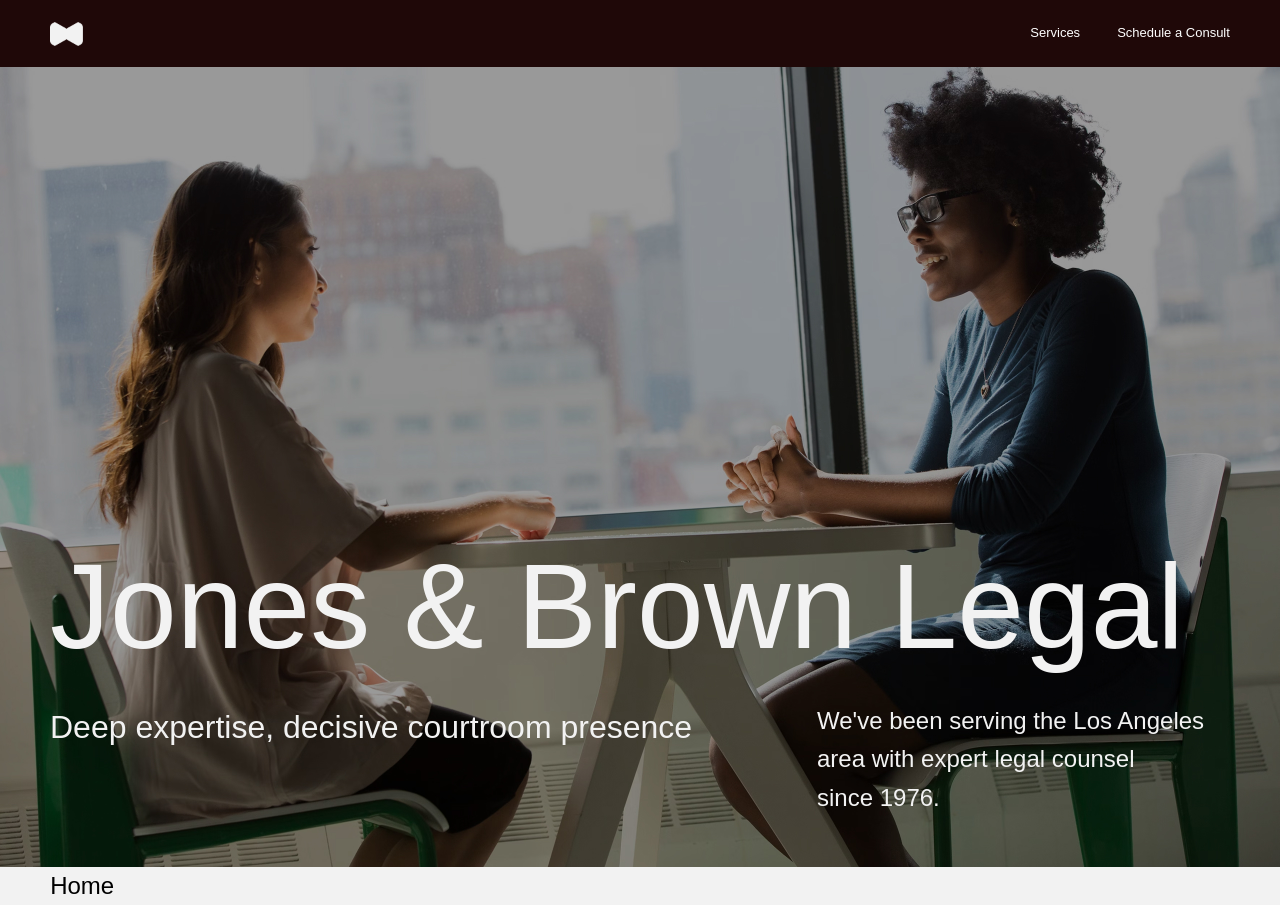
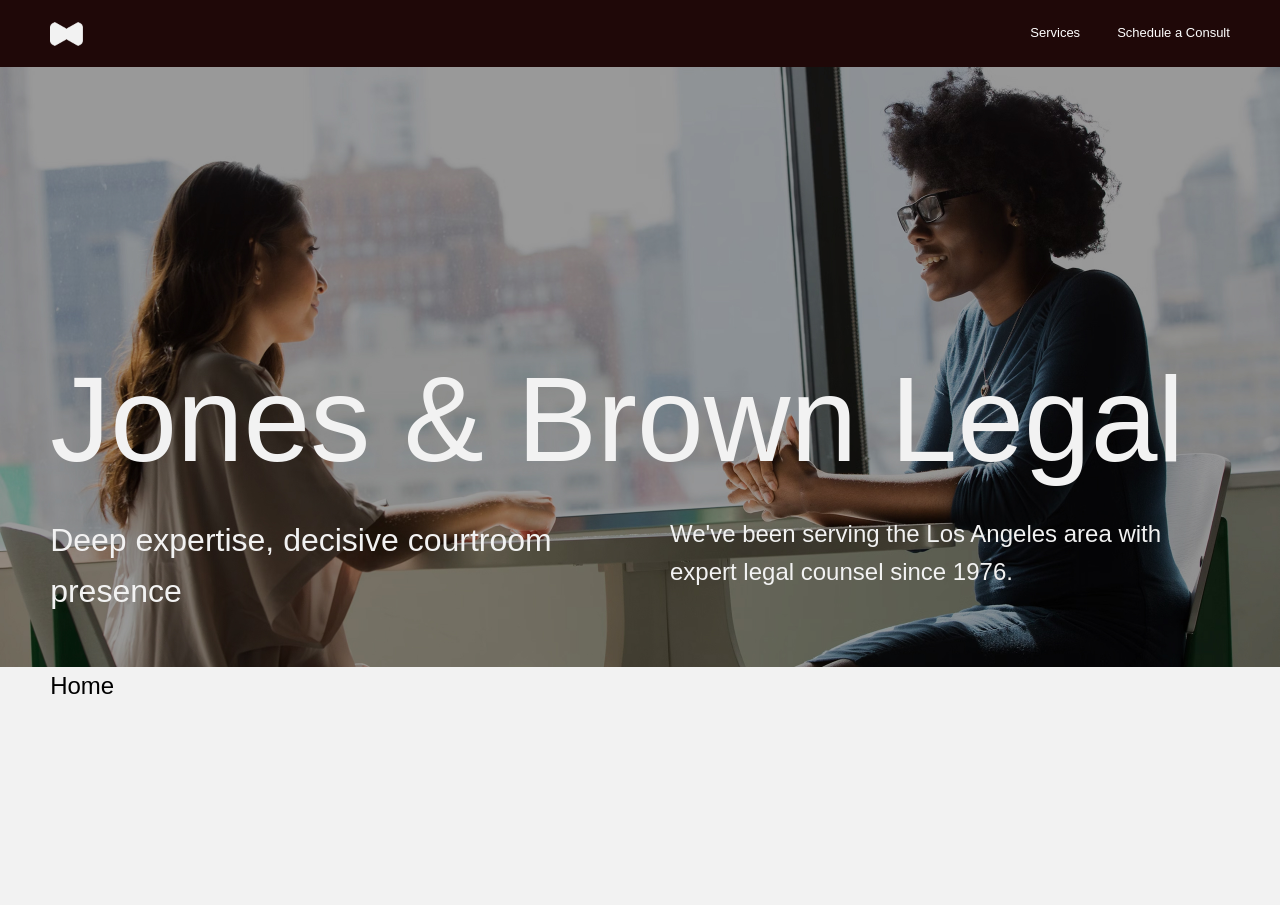
Before and after one commit to DejanVjestica/vuevibe, a Vue app: page / in a window 1280 px wide. After the commit the page ends 800 px from the top, so only its background shows below. Built offline with nearby package versions, Linux system fonts and the light colour scheme; a web font is replaced by a local one.

Commit message:
change names, fix hero layout

```diff
--- a/src/App.vue
+++ b/src/App.vue
@@ -1,44 +1,10 @@
 <script setup lang="ts">
-import SiteLogo from './components/SiteLogo.vue'
-import SiteNav from './components/SiteNav.vue'
+import TheHeader from './components/TheHeader.vue'
 </script>
 
 <template>
-  <header class="header">
-    <div>
-      <SiteLogo />
-      <SiteNav />
-    </div>
-  </header>
-
+  <TheHeader />
   <main class="main">
     <RouterView />
   </main>
 </template>
-
-<style>
-.header {
-  background-color: var(--color-background-3);
-  color: var(--color-paragraph-2);
-  display: grid;
-  grid-template-columns: var(--grid-template-columns);
-  grid-template-rows: 6.7rem;
-
-  > div {
-    align-items: center;
-    display: flex;
-    grid-column: content;
-    justify-content: space-between;
-    max-width: var(--content-max-width);
-  }
-}
-
-.main {
-  display: grid;
-  grid-template-columns: var(--grid-template-columns);
-
-  > * {
-    grid-column: content;
-  }
-}
-</style>
--- a/src/assets/css/main.css
+++ b/src/assets/css/main.css
@@ -1,6 +1,15 @@
 @layer reset, base;
 @import url('./reset.css') layer(reset);
 @import url('./base.css') layer(base);
+
+:is(header, main) {
+  display: grid;
+  grid-template-columns: var(--grid-template-columns);
+
+  > * {
+    grid-column: content;
+  }
+}
 
 a {
   cursor: pointer;
--- /dev/null
+++ b/src/components/TheHeader.vue
@@ -0,0 +1,25 @@
+<script setup lang="ts">
+import TheLogo from './TheLogo.vue'
+import TheNavbar from './TheNavbar.vue'
+</script>
+<template>
+  <header class="header">
+    <div>
+      <TheLogo />
+      <TheNavbar />
+    </div>
+  </header>
+</template>
+<style scoped>
+.header {
+  background-color: var(--color-background-3);
+  color: var(--color-paragraph-2);
+  grid-template-rows: 6.7rem;
+
+  > div {
+    align-items: center;
+    display: flex;
+    justify-content: space-between;
+  }
+}
+</style>
--- a/src/components/PageHero.vue
+++ b/src/components/TheHero.vue
@@ -5,9 +5,10 @@ const props = defineProps<{
   heroBg: [string, string]
 }>()
 const imageSet = computed(() => {
+  const [oneX, twoX] = props.heroBg
   return `image-set(
-  url(${props.heroBg[0]}) 1x,
-  url(${props.heroBg[1]}) 2x
+  url(${oneX}) 1x,
+  url(${twoX}) 2x
 )`
 })
 </script>
@@ -21,25 +22,23 @@ const imageSet = computed(() => {
 
 <style scoped>
 .page-hero {
-  align-items: end;
   background-image: var(--hero-bg);
   background-position-x: center;
   background-repeat: no-repeat;
   background-size: cover;
   color: var(--color-display-1);
-  display: flex;
-  flex-direction: row;
+  display: grid;
   grid-column: full;
-  justify-content: center;
-  min-height: 80rem;
+  grid-template-columns: subgrid;
+  height: 60rem;
 
   > div {
-    width: var(--content-max-width);
+    grid-column: content;
     margin-block-end: 5rem;
-    display: flex;
-    flex-wrap: wrap;
-    column-gap: 5%;
     text-wrap: pretty;
+    align-content: flex-end;
+    display: grid;
+    grid-template-columns: [col-start] 1fr 1fr [col-end];
   }
 }
 </style>
--- a/src/components/WelcomeItem.vue
+++ b/src/components/WelcomeItem.vue
@@ -7,7 +7,7 @@ interface Todo {
 }
 
 import { onMounted, ref } from 'vue'
-import PageHero from '../components/PageHero.vue'
+import PageHero from './TheHero.vue'
 import hero1x from '@/assets/images/consult-hero@1x.jpg'
 import hero2x from '@/assets/images/consult-hero@1x.jpg'
 const newTask = ref(['test'])
--- a/src/views/ConsultView.vue
+++ b/src/views/ConsultView.vue
@@ -1,17 +1,18 @@
 <script setup lang="ts">
-import PageHero from '../components/PageHero.vue'
+import TheHero from '../components/TheHero.vue'
 import hero1x from '@/assets/images/consult-hero@1x.jpg'
 import hero2x from '@/assets/images/consult-hero@1x.jpg'
 </script>
 <template>
-  <PageHero :heroBg="[hero1x, hero2x]">
+  <TheHero :heroBg="[hero1x, hero2x]">
     <h1 class="heading-h1">Let us help you</h1>
-  </PageHero>
+  </TheHero>
   <h1>schedule-a-consult</h1>
 </template>
 <style scoped>
 .heading-h1 {
   font-size: 4.2rem;
+  grid-column: col;
 }
 @media (min-width: 768px) {
   .heading-h1 {
--- a/src/views/HomeView.vue
+++ b/src/views/HomeView.vue
@@ -1,46 +1,52 @@
 <script setup lang="ts">
-import PageHero from '../components/PageHero.vue'
+import TheHero from '../components/TheHero.vue'
 import hero1x from '@/assets/images/hero@1x.jpg'
 import hero2x from '@/assets/images/hero@2x.jpg'
 </script>
 <template>
-  <PageHero :heroBg="[hero1x, hero2x]">
+  <TheHero :heroBg="[hero1x, hero2x]">
     <h1 class="heading-h1">Jones & Brown Legal</h1>
     <h2 class="heading-h2">Deep expertise, decisive courtroom presence</h2>
     <h3 class="heading-h3">
       We've been serving the Los Angeles area with expert legal counsel since 1976.
     </h3>
-  </PageHero>
+  </TheHero>
   <h1>Home</h1>
 </template>
 <style scoped>
 .heading-h1 {
   font-size: 4.2rem;
+  grid-column: col;
 }
 
 .heading-h2 {
   font-size: var(--header-1);
+  grid-column: col;
 }
 
 .heading-h3 {
   font-size: var(--header-1s);
+  grid-column: col;
 }
+
 @media (min-width: 768px) {
   .heading-h1 {
     font-size: var(--display-3);
   }
 }
+
 @media (min-width: 1260px) {
   .heading-h1 {
     font-size: var(--hero-display);
   }
 
   .heading-h2 {
-    flex-basis: 60%;
+    grid-column: initial;
   }
 
   .heading-h3 {
-    flex-basis: 35%;
+    margin-inline-start: 3rem;
+    grid-column: initial;
   }
 }
 </style>
--- a/src/views/ServicesView.vue
+++ b/src/views/ServicesView.vue
@@ -1,29 +1,19 @@
 <script setup lang="ts">
-import PageHero from '../components/PageHero.vue'
+import TheHero from '../components/TheHero.vue'
 import hero1x from '@/assets/images/services-hero@1x.jpg'
 import hero2x from '@/assets/images/services-hero@1x.jpg'
 </script>
 <template>
-  <PageHero :heroBg="[hero1x, hero2x]">
+  <TheHero :heroBg="[hero1x, hero2x]">
     <h1 class="heading-h1">
       At Jones & Brown Legal, we are committed to exceptional service and successful outcomes with:
     </h1>
-  </PageHero>
+  </TheHero>
   <h1>Services</h1>
 </template>
 
 <style scoped>
 .heading-h1 {
-  font-size: 4.2rem;
-}
-@media (min-width: 768px) {
-  .heading-h1 {
-    font-size: var(--display-3);
-  }
-}
-@media (min-width: 1260px) {
-  .heading-h1 {
-    font-size: var(--hero-display);
-  }
+  font-size: var(--header-1);
 }
 </style>
```
Also changed, not shown: src/components/TheLogo.vue (renamed from src/components/SiteLogo.vue), src/components/TheNavbar.vue (renamed from src/components/SiteNav.vue).
